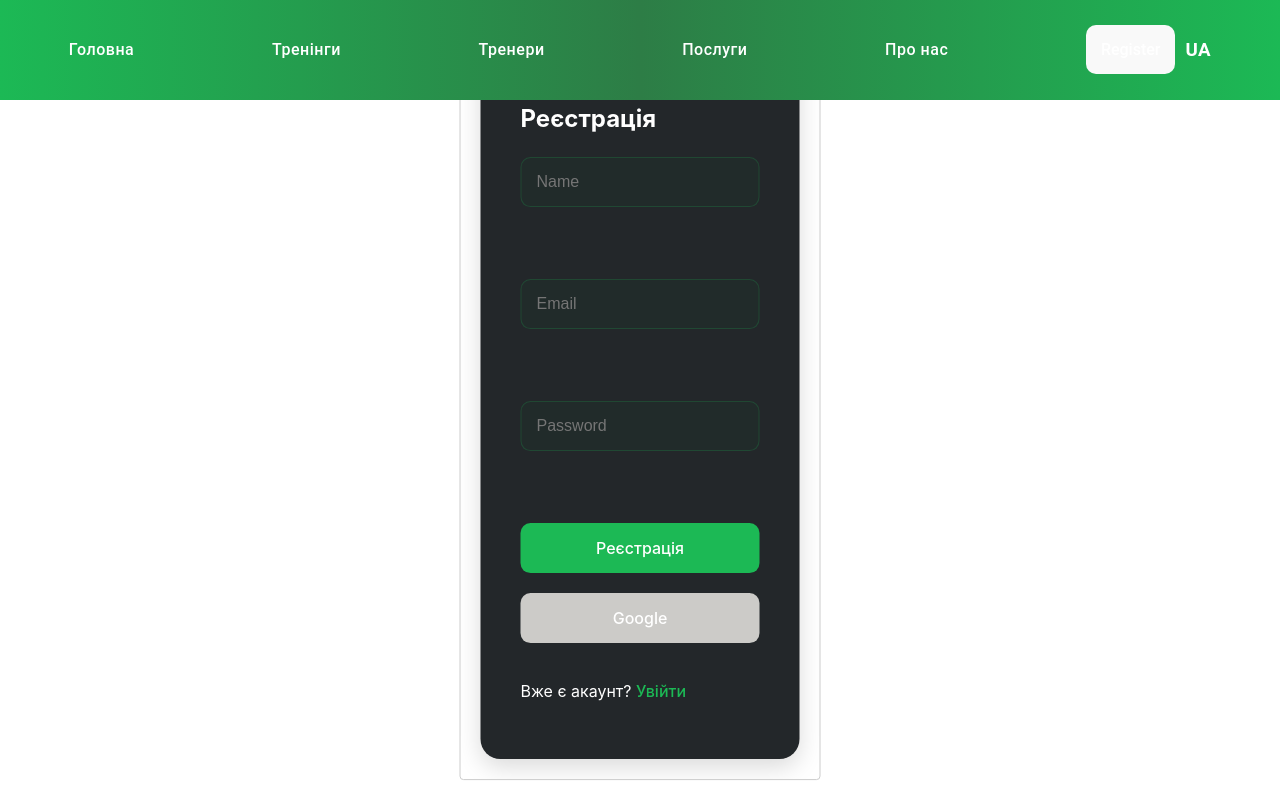
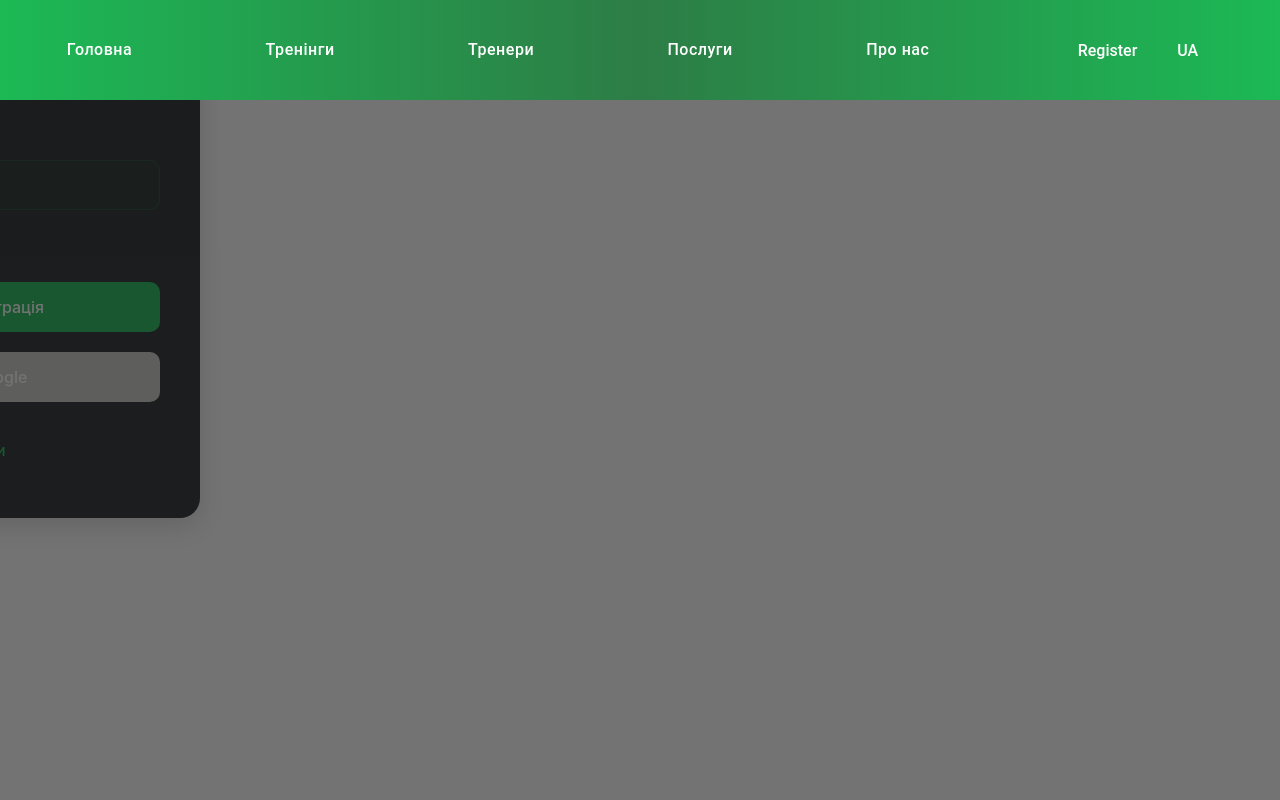
Before and after one commit to overmind777/jk, a React (Vite) app: page / in a window 1280 px wide. Both pictures are taken after a click on the button "Register". Built offline with nearby package versions, Linux system fonts and the light colour scheme.

Commit message:
add modal

```diff
--- a/src/components/Header.tsx
+++ b/src/components/Header.tsx
@@ -1,22 +1,28 @@
 import { NavLink } from "react-router-dom";
 import styled from "styled-components";
 import ButtonHeader from '../shared/ButtonHeader.tsx';
-import { useAppDispatch, useAppSelector } from '../helpers/hooks.ts';
+import {useAppDispatch, useAppSelector} from '../helpers/hooks.ts';
 import { openModal } from '../redux/modal/modalSlice.ts';
-import { selectUser } from '../redux/auth/selectors.ts';
 import { useEffect } from 'react';
+import {selectUser} from "../redux/auth/selectors.ts";
 
 const Header = () => {
     const dispatch = useAppDispatch();
-    const {isAuthenticated} = useAppSelector(selectUser)
+    const isAuthenticatedState = useAppSelector(selectUser)
+    const isAuthenticatedLocal = localStorage.getItem("Authenticated");
 
     useEffect( () => {
-        console.log(isAuthenticated)
-    }, [isAuthenticated] );
+        console.log(isAuthenticatedLocal)
+        console.log(isAuthenticatedState.isAuthenticated)
+    }, [isAuthenticatedLocal, isAuthenticatedState.isAuthenticated] );
 
     const handleClick = () => {
         dispatch(openModal(true));
     };
+
+    const handleChangeTheme = ()=>{
+        //TODO create localization
+    }
 
     return (
         <Wrapper>
@@ -26,12 +32,12 @@ const Header = () => {
             <NavLinkStyled to={'/services'}>Послуги</NavLinkStyled>
             <NavLinkStyled to={'/about'}>Про нас</NavLinkStyled>
             <MenuWrapper>
-                {isAuthenticated ? (
+                {isAuthenticatedLocal || isAuthenticatedState.isAuthenticated ? (
                     <ButtonHeader text={"Login"} onClick={handleClick} />
                 ) : (
                     <ButtonHeader text={"Register"} onClick={handleClick} />
                 )}
-                <h3>UA</h3>
+                <ButtonHeader text={"UA"} onClick={handleChangeTheme} />
             </MenuWrapper>
         </Wrapper>
     );
--- a/src/components/Modal/Modal.styled.ts
+++ b/src/components/Modal/Modal.styled.ts
@@ -1,6 +1,7 @@
 import styled from "styled-components";
+import ReactModal from "react-modal";
 
-export const StyledWrapper = styled.div`
+export const WrapperStyled = styled.div`
   position: fixed;
   top: 0;
   left: 0;
@@ -13,32 +14,12 @@ export const StyledWrapper = styled.div`
   z-index: 999;
 `;
 
-export const ContentWrapper = styled.div`
-  position: relative;
-  background-color: #1c1c1c;
-  border: 1px solid rgba(244, 244, 244, 0.3);
-  overflow: hidden;
-  border-radius: 20px;
-  width: 335px;
-`;
-
-export const StyledCloseButton = styled.button`
-  border: none;
-  padding: 5px;
-  width: 18px;
-  height: 18px;
-  background-color: transparent;
-
-  position: absolute;
-
-  top: 14px;
-  right: 20px;
-  &:hover {
-    transform: scale(1.2);
-  }
-
-  svg {
-    width: 18px;
-    height: 18px;
-  }
-`;
+export const ReactModalStyled = styled(ReactModal)`
+    background-color: #1c1c1c;
+    width: 400px;
+    height: 400px;
+    top: 0;
+    left: 0;
+    transform: translate(-50%, -50%);
+    z-index: 1000;
+`
--- a/src/components/Modal/Modal.tsx
+++ b/src/components/Modal/Modal.tsx
@@ -2,17 +2,7 @@ import ReactModal from 'react-modal';
 import React from 'react';
 import { useAppDispatch, useAppSelector } from '../../helpers/hooks.ts';
 import { openModal, selectModal } from '../../redux/modal/modalSlice.ts';
-
-const customStyles = {
-    content: {
-        top: '50%',
-        left: '50%',
-        right: 'auto',
-        bottom: 'auto',
-        marginRight: '-50%',
-        transform: 'translate(-50%, -50%)',
-    },
-};
+import {ReactModalStyled, WrapperStyled} from "./Modal.styled.ts";
 
 ReactModal.setAppElement( '#root' );
 
@@ -22,14 +12,13 @@ const Modal = ({children}: { children: React.ReactNode }) => {
     const dispatch = useAppDispatch()
 
     return (
-        <div>
-            <ReactModal
+        <WrapperStyled>
+            <ReactModalStyled
             isOpen={isOpen}
-            onRequestClose={() => dispatch(openModal(false))}
-            style={customStyles}>
+            onRequestClose={() => dispatch(openModal(false))}>
                 {children}
-            </ReactModal>
-        </div>
+            </ReactModalStyled>
+        </WrapperStyled>
     );
 };
 
--- a/src/index.css
+++ b/src/index.css
@@ -51,10 +51,10 @@ button {
 button:hover {
   border-color: #646cff;
 }
-button:focus,
-button:focus-visible {
-  outline: 4px auto -webkit-focus-ring-color;
-}
+/*button:focus,*/
+/*button:focus-visible {*/
+/*  outline: 4px auto -webkit-focus-ring-color;*/
+/*}*/
 
 @media (prefers-color-scheme: light) {
   :root {
--- a/src/shared/ButtonHeader.tsx
+++ b/src/shared/ButtonHeader.tsx
@@ -23,8 +23,9 @@ export const ButtonStyled = styled.button<ButtonProps>`
     font-size: 16px;
     cursor: pointer;
     color: var(--dark-text);
-    //background-color: ;
-    background-color: ${ ( { color } ) => color };
+    color-scheme: inherit;
+    background-color: inherit;
+    //background-color: ${ ( { color } ) => color };
 
     transition: all 0.3s ease;
 
```
